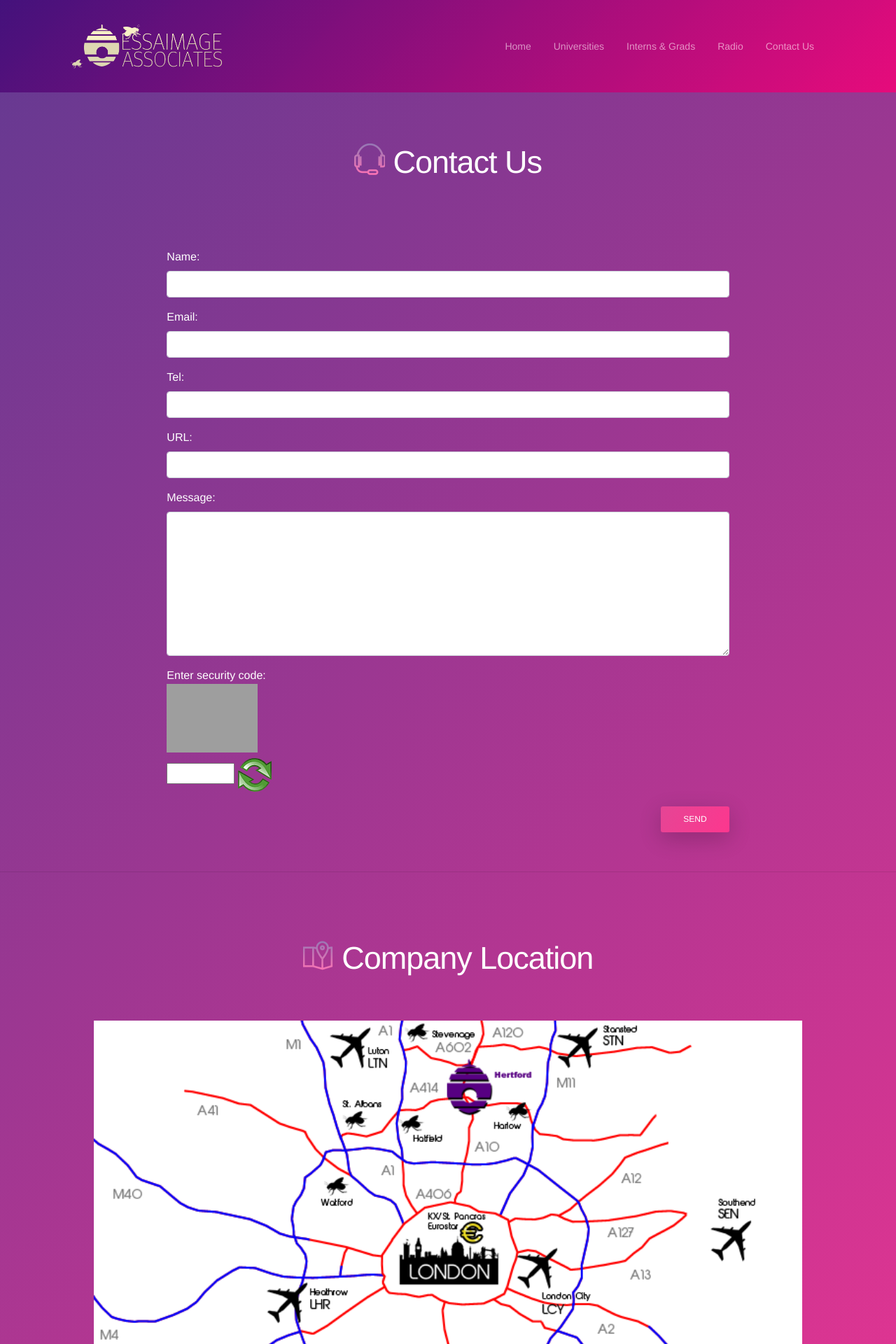
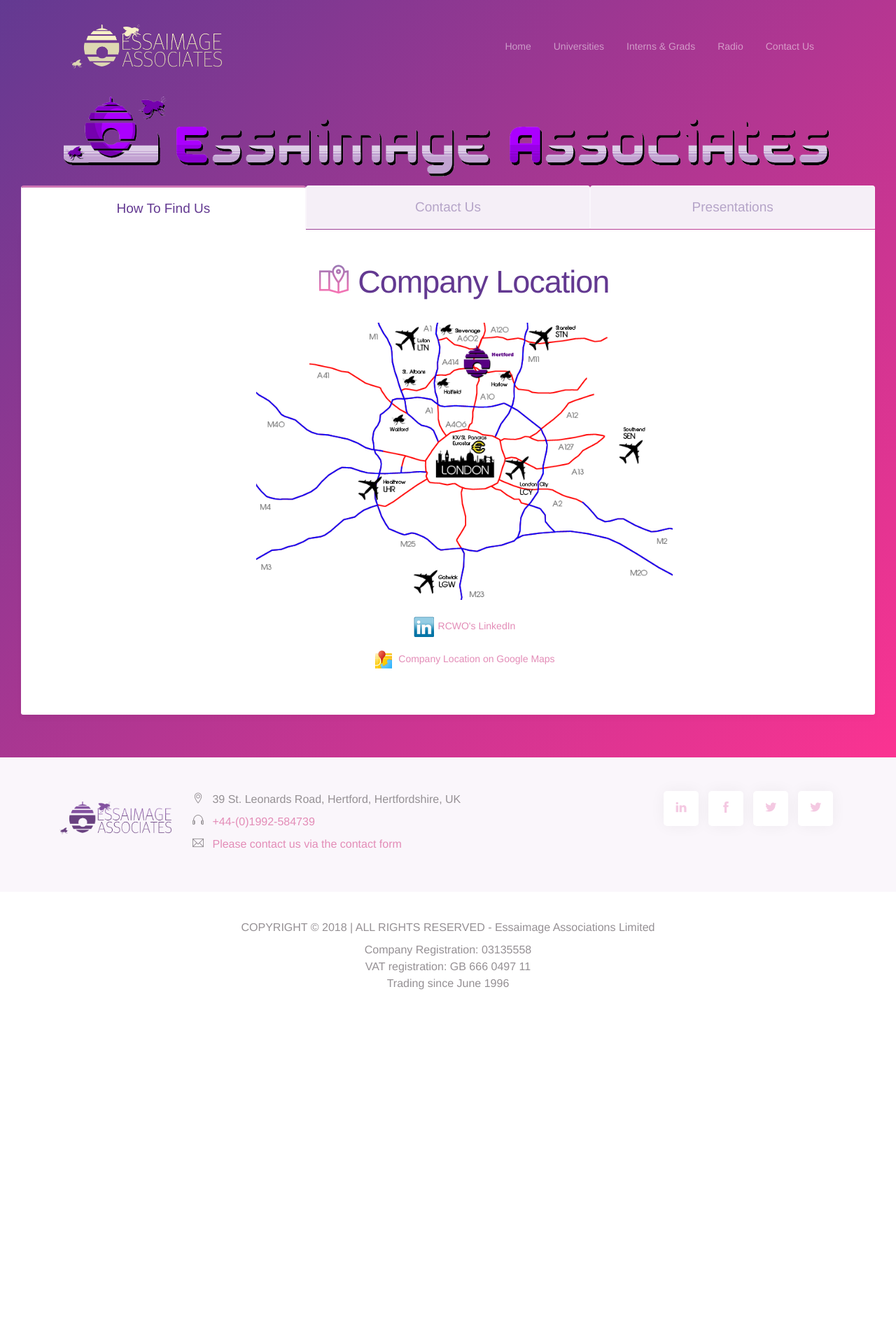
Before and after one commit to sheeranchan/EssaimageAssociates, a PHP site: page /ContactSession.php in a window 1280 px wide. Shown: the top 1920 px of the page at 70% size. After the commit the page ends 1414 px from the top, so only its background shows below. Run offline with PHP 8.4, Linux system fonts and the light colour scheme; some libraries are stand-ins or nearby versions; grey boxes are pictures that could not be loaded.

Commit message:
modified the contact us pages

```diff
--- a/ContactSession.php
+++ b/ContactSession.php
@@ -5,7 +5,7 @@
 
 <body data-spy="scroll" data-target="#navbar" data-offset="30">
 
-<div>
+<div class="bg-gradient">
         <!-- Nav Menu -->
         <div class="nav-menu fixed-top" id="nav-menu">
             <div class="container">
@@ -30,23 +30,7 @@
             </div>
         </div>
 
-        <?php include_once 'contact.php' ?>
-
-        <span class="clearfix"></span>
-    <hr>
-    <div class="content col-lg-12 col-md-12 col-sm-12">
-    <div class="section text-center">
-        <h2 class="text-white margin-btm-5">
-            <span class="ti-map-alt gradient-fill"></span> Company Location
-        </h2>
-        <img src="images/location_AAL.png" alt="Essaimage Associates Location" class="col-lg-10 col-md-10 col-sm-10">
-        <div class="margin-top-3">
-            <p><a href="https://www.linkedin.com/in/robert-owen-4335931/" class="text-white" target="_blank"> <img src="images/icons/linkedin.png"> RCWO's LinkedIn</a></p>
-            <p><a href="http://maps.google.co.uk/maps?hl=en&bav=on.2,or.r_gc.r_pw.,cf.osb&biw=1366&bih=661&wrapid=tlif133349004711210&q=SG14+3JW&um=1&ie=UTF-8&hq=&hnear=0x4876268b7a6089af:0x66d0d09b4bb1e026,Hertford+SG14+3JW&gl=uk&ei=inF7T9XxK8S38gPeoLCpCA&sa=X&oi=geocode_result&ct=title&resnum=1&ved=0CB8Q8gEwAA" class="text-white" target="_blank"> <img src="images/icons/maps.png"> Company Location on Google Maps</a></p>
-        </div>
-    </div>
-    </div>
-
+    <?php include_once 'reusableTemplates/indexSubSessions/Contact.php' ?>
 </div>
 
 <span class="clearfix"></span>
--- a/contact.php
+++ b/contact.php
@@ -148,65 +148,12 @@ $url = ""; // SRB 19/04/14
 $pagename = "contact";
 ?>
 
-<!DOCTYPE html PUBLIC "-//W3C//DTD XHTML 1.0 Transitional//EN"
-        "http://www.w3.org/TR/xhtml1/DTD/xhtml1-transitional.dtd">
-<html xmlns="http://www.w3.org/1999/xhtml" xml:lang="en" lang="en">
+<div class="content col-lg-12 col-md-12 col-sm-12">
 
-<head>
-    <title>Essaimage | How to Contact Essaimage Associates</title>
-    <!-- Required meta tags -->
-    <meta name="viewport" content="width=device-width, initial-scale=1, shrink-to-fit=no">
-
-    <!-- Tab Logo -->
-    <link rel="icon" href="images/favicon.png" type="image/x-icon">
-
-    <!-- Font -->
-    <link rel="dns-prefetch" href="//fonts.googleapis.com">
-    <link href="https://fonts.googleapis.com/css?family=Rubik:300,400,500" rel="stylesheet">
-
-    <!-- Bootstrap CSS -->
-    <link rel="stylesheet" href="css/bootstrap.min.css">
-    <!-- Themify Icons -->
-    <link rel="stylesheet" href="css/themify-icons.css">
-    <!-- Owl carousel -->
-    <link rel="stylesheet" href="css/owl.carousel.min.css">
-    <!-- animation -->
-    <link rel="stylesheet" href="css/animate.css">
-    <!-- Main css -->
-    <link href="css/style.css" rel="stylesheet">
-
-    <!-- jQuery and Bootstrap -->
-    <script type="text/javascript" src="js/jquery-3.2.1.min.js"></script>
-    <script type="text/javascript" src="js/bootstrap.bundle.min.js"></script>
-    <!-- Plugins JS -->
-    <script type="text/javascript" src="js/owl.carousel.min.js"></script>
-    <!-- Custom JS -->
-    <script type="text/javascript" src="js/script.js"></script>
-    <script type="text/javascript" src="js/jquery.easing.1.3.js"></script>
-    <script type="text/javascript" src="js/securimage.js"></script>
-    <script type="text/javascript">
-
-        var _gaq = _gaq || [];
-        _gaq.push(['_setAccount', 'UA-1231834-14']);
-        _gaq.push(['_trackPageview']);
-
-        (function() {
-            var ga = document.createElement('script'); ga.type = 'text/javascript'; ga.async = true;
-            ga.src = ('https:' === document.location.protocol ? 'https://ssl' : 'http://www') + '.google-analytics.com/ga.js';
-            var s = document.getElementsByTagName('script')[0]; s.parentNode.insertBefore(ga, s);
-        })();
-
-    </script>
-</head>
-
-<body class="bg-gradient">
-
-<div id="wrapper">
-    <div class="content col-lg-12 col-md-12 col-sm-12">
-
-    <?php include_once 'reusableTemplates/navMenu.php' ?>
-
-    <h2 class="section text-center text-white margin-top-10 contactUs"><span class="ti-headphone-alt gradient-fill"></span> Contact Us</h2>
+    <h2 class="content col-lg-12 col-md-12 col-sm-12 margin-left-40">
+        <span class="ti-headphone-alt gradient-fill"></span>
+        Contact Us
+    </h2>
     <!-- Contact Form -->
     <a name="cf" id="cf"></a>
 
@@ -215,33 +162,33 @@ $pagename = "contact";
         echo "<br /><p class='text-danger text-center'>" . $errors . "</p> <br /><br />";
     }
     ?>
-        <form id="contactform" class="rounded col-lg-8 col-md-12 col-sm-12 offset-lg-2 text-white" method="post" action="contact.php#cf">
-            <div class="form-group field single">
+        <form id="contactform" class="rounded col-lg-12 col-md-12 col-sm-12 offset-lg-3" method="post" action="contact.php#cf">
+            <div class="form-group field single offset-lg-3 text-left margin-top-10">
                 <label for="name">Name:</label>
                 <input type="text" class="input form-control" name="name" id="name" value="<?php echo $fromname; ?>" />
             </div>
 
-            <div class="form-group field single">
+            <div class="form-group field single offset-lg-3 text-left">
                 <label for="email">Email:</label>
                 <input type="text" class="input form-control" name="email" id="email" value="<?php echo $rplyto; ?>" />
             </div>
 
-            <div class="form-group field single">
+            <div class="form-group field single offset-lg-3 text-left">
                 <label for="phone">Tel:</label>
                 <input type="text" class="input form-control" name="phone" id="phone" value="<?php echo $telephone; ?>" />
             </div>
 
-            <div class="form-group field single url">
+            <div class="form-group field single url offset-lg-3 text-left">
                 <label for="URL">URL:</label>
                 <input type="text" class="input form-control" name="url" id="url" value="<?php echo $url; ?>" />
             </div>
 
-            <div class="form-group field">
+            <div class="form-group field offset-lg-3 text-left">
                 <label for="message">Message:</label>
                 <textarea class="input textarea form-control" name="message" id="message" rows="8"><?php echo $body; ?></textarea>
             </div>
 
-            <div class="form-group field">
+            <div class="form-group field captcha_code">
                 <label for="captcha_code">Enter security code:<br />
                     <img id="captcha" src="securimage/securimage_show.php" alt="CAPTCHA Image" style="width: 130px;" /></label>
                 <br />
@@ -266,6 +213,3 @@ $pagename = "contact";
             ?>
         </form>
 </div>
-
-</body>
-</html>
--- a/css/style.css
+++ b/css/style.css
@@ -397,6 +397,14 @@ header {
     .carousel-control-next-icon {
         margin-right: -50px;
     }
+
+    .captcha_code {
+        margin-left: -180px;
+    }
+
+    .margin-left-40 {
+        margin-left: 40%;
+    }
 }
 
 @media (max-width:1300px) {
@@ -407,6 +415,14 @@ header {
     .twitterbox {
         width:290px;
         margin-left:11%;
+    }
+
+    .captcha_code {
+        margin-left: -180px;
+    }
+
+    .margin-left-40 {
+        margin-left: 40%;
     }
 }
 
@@ -435,12 +451,23 @@ header {
     }
 
     .contactUs {
-        margin-top: 100px;
+        margin-top: 10px;
     }
 
     .footer-logo-size {
         height: 40%;
         width:60%;
+    }
+
+    .captcha_code {
+        margin-left: -30%;
+    }
+    #captcha_code {
+        border: solid 1px;
+    }
+
+    .margin-left-40 {
+        margin-left: 0;
     }
 }
 
--- /dev/null
+++ b/reusableTemplates/indexSubSessions/Contact.php
@@ -0,0 +1,67 @@
+<!--
+Created by PhpStorm.
+User: chenshuran
+Date: 05/08/2018
+Time: 18:21
+-->
+<header class="col-lg-12 col-md-12 col-sm-12 animated fadeInLeft delay-05s text-center">
+    <div class="col-lg-12 col-md-12 col-sm-12 margin-top-btm-3">
+        <img src="../../images/companyLogo.png" style="width: 90%;">
+        <div class="clearfix"></div>
+        <ul class="nav nav-tabs nav-justified margin-top-1" role="tablist">
+            <li class="nav-item">
+                <a class="nav-link active" data-toggle="tab" href="#howToFindUs">How To Find Us</a>
+            </li>
+            <li class="nav-item">
+                <a class="nav-link" data-toggle="tab" href="#contactUs">Contact Us</a>
+            </li>
+            <li class="nav-item">
+                <a class="nav-link" data-toggle="tab" href="#presentations">Presentations</a>
+            </li>
+        </ul>
+        <div class="tab-content text-center">
+            <div class="tab-pane fade show active" id="howToFindUs">
+                <div class="d-flex flex-column flex-lg-row">
+                    <div>
+                        <span class="animated fadeInUp delay-10s tagline-black text-center">
+                            <div class="content col-lg-12 col-md-12 col-sm-12 offset-lg-3">
+                                <div>
+                                    <h2 class="margin-btm-5 contactUs">
+                                        <span class="ti-map-alt gradient-fill"></span> Company Location
+                                    </h2>
+                                    <img src="../../images/location_AAL.png" alt="Essaimage Associates Location" class="col-lg-10 col-md-10 col-sm-10 margin-top-3">
+                                    <div class="margin-top-3">
+                                        <p><a href="https://www.linkedin.com/in/robert-owen-4335931/" target="_blank"> <img src="../../images/icons/linkedin.png"> RCWO's LinkedIn</a></p>
+                                        <p><a href="http://maps.google.co.uk/maps?hl=en&bav=on.2,or.r_gc.r_pw.,cf.osb&biw=1366&bih=661&wrapid=tlif133349004711210&q=SG14+3JW&um=1&ie=UTF-8&hq=&hnear=0x4876268b7a6089af:0x66d0d09b4bb1e026,Hertford+SG14+3JW&gl=uk&ei=inF7T9XxK8S38gPeoLCpCA&sa=X&oi=geocode_result&ct=title&resnum=1&ved=0CB8Q8gEwAA" target="_blank"> <img src="../../images/icons/maps.png"> Company Location on Google Maps</a></p>
+                                    </div>
+                                </div>
+                            </div>
+                        </span>
+                    </div>
+                </div>
+            </div>
+            <div class="tab-pane fade" id="contactUs">
+                <div class="d-flex flex-column flex-lg-row">
+                    <div>
+                        <span class="animated fadeInUp delay-10s tagline-black">
+                            <?php include_once 'contact.php' ?>
+                        </span>
+                    </div>
+                </div>
+            </div>
+            <div class="tab-pane fade" id="presentations">
+                <div class="d-flex flex-column flex-lg-row">
+                    <div>
+                        <p class="animated fadeInUp delay-10s">
+                            <a href="../../files/pdf/EssaimageAssociates-Interns&Grads-Recruitment-v2.pdf" download><img src="../../images/icons/pdf-icon.png"> <span  class="fadeInLeft delay-05s"> EssaimageAssociates-InternsGrads-Recruitment</span></a>
+                        </p>
+                        <p class="float-lg-left animated fadeInUp delay-10s">
+                            <a href="../../files/pdf/Benefits%20of%20working%20with%20academia%20-%20February%202018.pdf" download><img src="../../images/icons/pdf-icon.png"> <span class="fadeInLeft delay-05s"> Benefits of working with academia</span></a>
+                        </p>
+                    </div>
+                </div>
+            </div>
+        </div>
+    </div>
+    <br>
+</header>
--- a/reusableTemplates/indexSubSessions/testimonials/INGTestimonial.php
+++ b/reusableTemplates/indexSubSessions/testimonials/INGTestimonial.php
@@ -150,9 +150,9 @@
             <span class="carousel-control-next-icon" aria-hidden="true"></span>
             <span class="sr-only">Next</span>
         </a>
-    </div>
-    <div class="text-center">
-        <a href="../../files/pdf/EssaimageAssociates-Interns&Grads-Recruitment-v2.pdf" download><img src="../../images/icons/pdf-icon.png"> <span  class="text-white fadeInLeft delay-05s"> EssaimageAssociates-InternsGrads-Recruitment</span></a>
+        <p class="animated fadeInUp delay-10s">
+            <a href="../../files/pdf/EssaimageAssociates-Interns&Grads-Recruitment-v2.pdf" download><img src="../../images/icons/pdf-icon.png"> <span  class="fadeInLeft delay-05s"> EssaimageAssociates-InternsGrads-Recruitment</span></a>
+        </p>
     </div>
 </span>
 <!-- // end .section -->
--- a/reusableTemplates/indexSubSessions/testimonials/uniTestimonial.php
+++ b/reusableTemplates/indexSubSessions/testimonials/uniTestimonial.php
@@ -253,6 +253,9 @@
             <span class="carousel-control-next-icon" aria-hidden="true"></span>
             <span class="sr-only">Next</span>
         </a>
+        <p class="float-lg-left animated fadeInUp delay-10s">
+            <a href="../../files/pdf/Benefits%20of%20working%20with%20academia%20-%20February%202018.pdf" download><img src="../../images/icons/pdf-icon.png"> <span class="fadeInLeft delay-05s"> Benefits of working with academia</span></a>
+        </p>
     </div>
     <style type="text/css">
       .twitterbox #twtr-widget-1 .twtr-bd, #twtr-widget-1 .twtr-timeline i a, #twtr-widget-1 .twtr-bd p {
@@ -266,9 +269,6 @@
             <a class="twitter-timeline" href="https://twitter.com/UniPgm" data-theme="dark" data-width="300" data-height="300" data-chrome="nofooter transparent noscrollbar">Tweets by @JBDI</a>
         </div>
     </div>
-    <div class="text-center">
-        <a href="../../files/pdf/Benefits%20of%20working%20with%20academia%20-%20February%202018.pdf" download><img src="../../images/icons/pdf-icon.png"> <span class="text-white fadeInLeft delay-05s" style="font-size:20px;padding: 3px auto 3px auto;"> Benefits of working with academia</span></a>
-    </div>
 </span>
 
 <!-- // end .section -->
```
Also changed, not shown: reusableTemplates/indexSubSessions/galleries/RadioGallery.php (+6 -6 lines), images/consultancy.png (deleted).
